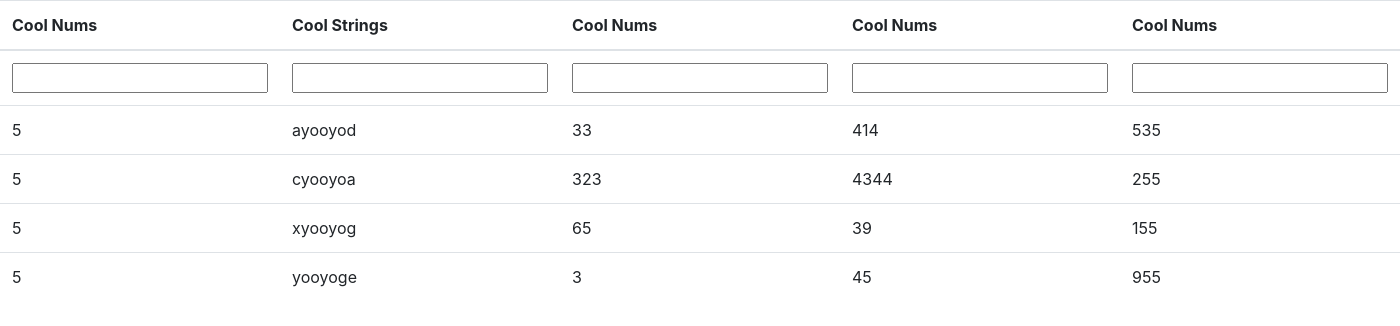
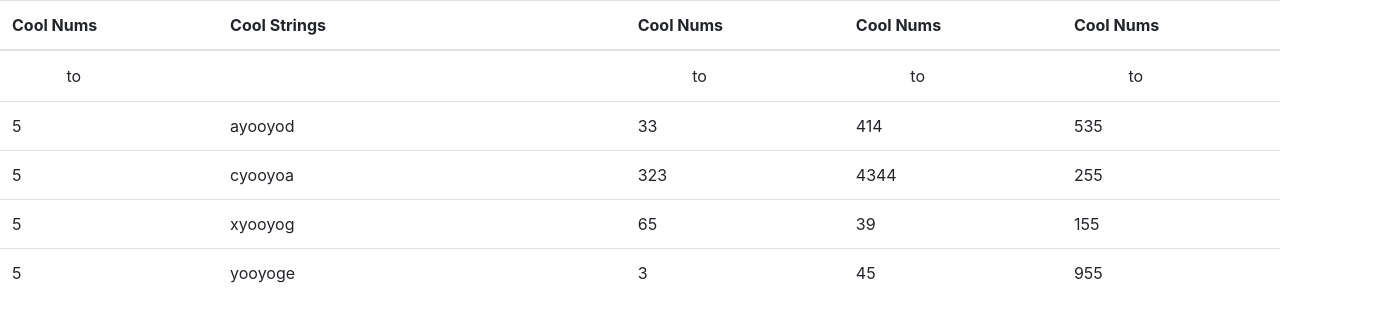
Before and after one commit to connormakh/ng-smarter-table, an Angular app: page / in a window 1280 px wide. Shown: the top 326 px of the page, 1400 px wide, since content can reach past the window. Built offline with nearby package versions, Linux system fonts and the light colour scheme; what angular-font-awesome would draw is missing.

Commit message:
chore(filter): add between two nb template for num type entries

```diff
--- a/src/app/modules/smarter-table/smarter-table.component.html
+++ b/src/app/modules/smarter-table/smarter-table.component.html
@@ -10,7 +10,15 @@
   <tbody>
   <tr *ngIf="_filter">
     <td *ngFor="let column of _columns">
-      <input type="{{column.type}}">
+      <div *ngIf="column.type == 'number'; then numberBlock; else otherTemp"></div>
+      <ng-template #numberBlock >
+        <input class="small-num" type="number">
+        to
+        <input class="small-num" type="number">
+      </ng-template>
+      <ng-template #otherTemp>
+        <input type="{{column.type}}">
+      </ng-template>
     </td>
   </tr>
   <tr *ngFor="let row of data">
--- a/src/styles.css
+++ b/src/styles.css
@@ -1 +1,8 @@
 /* You can add global styles to this file, and also import other style files */
+.small-num {
+  width: 50px;
+}
+
+input {
+  border: 0.5px gray;
+}
```
